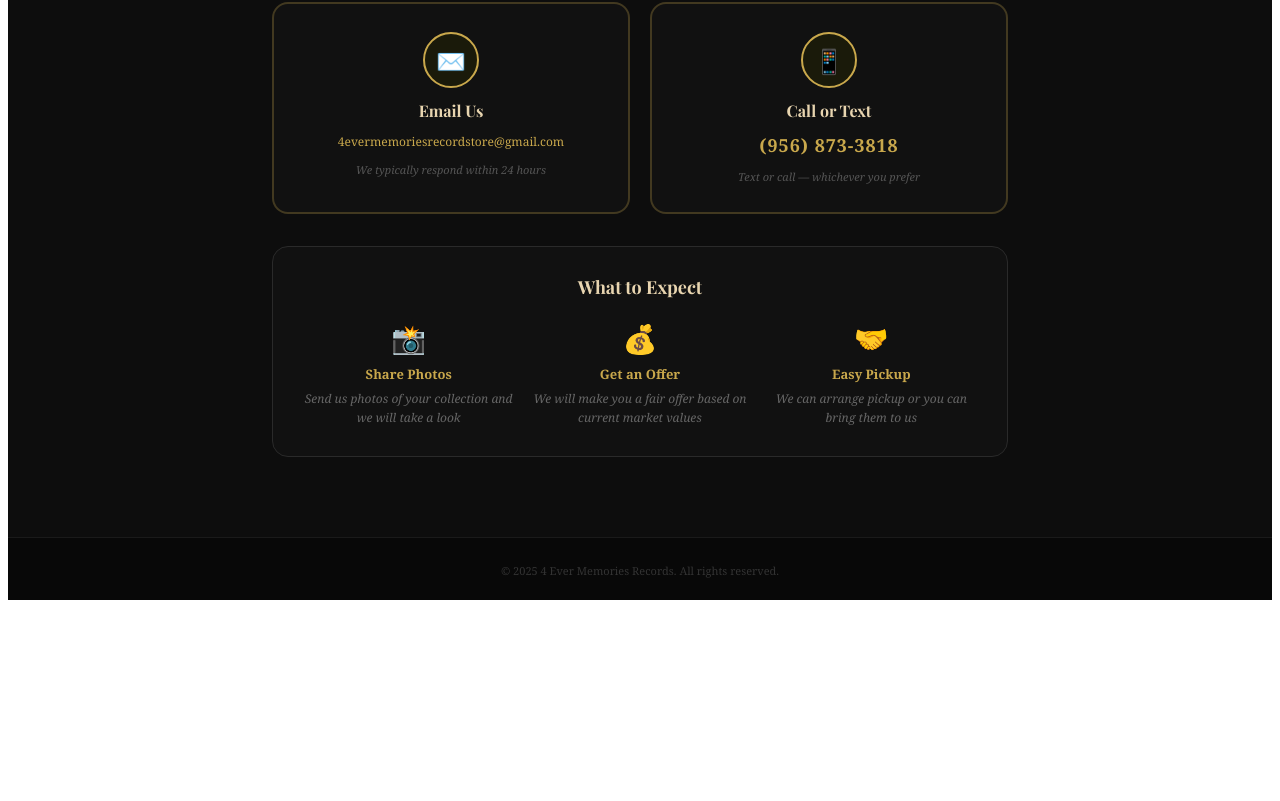
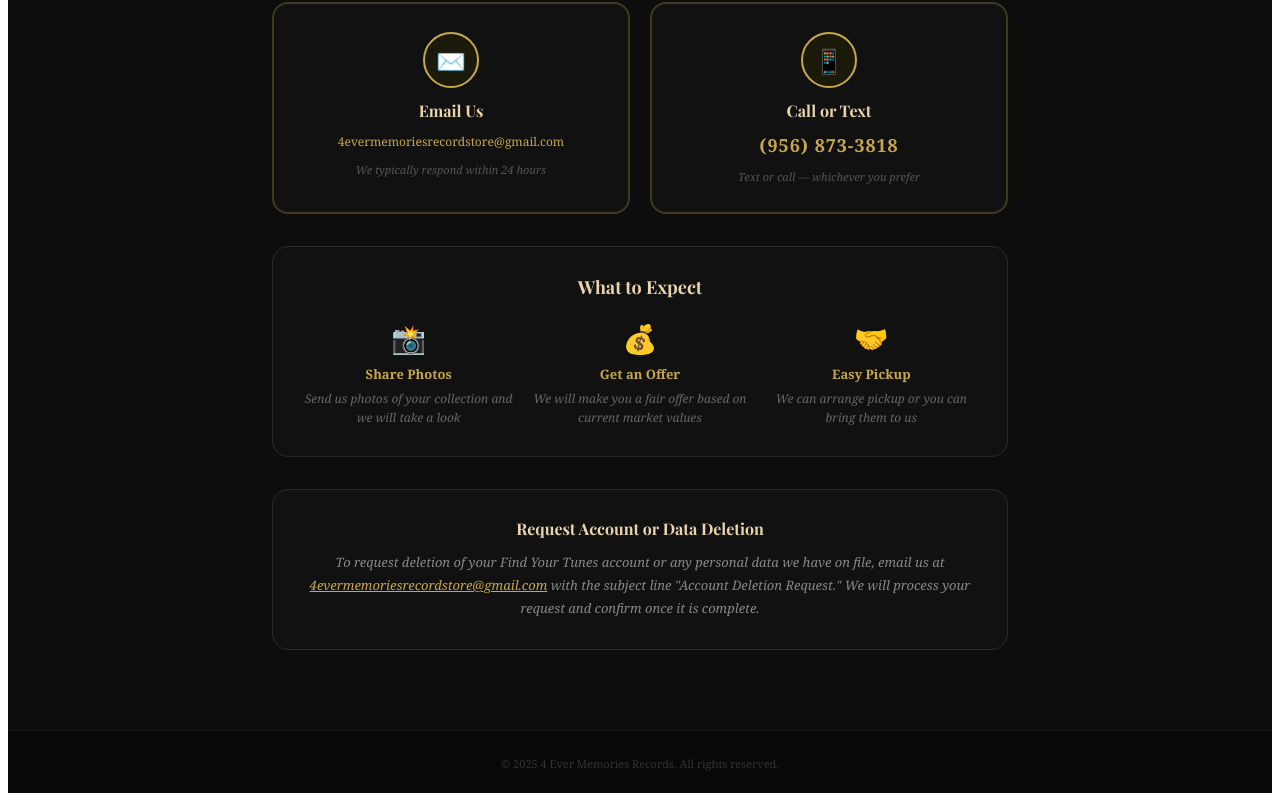
Before and after one commit to Dalcaz1/4ever-records, a Next.js app: page /contact in a window 1280 px wide. Shown: the part 766-1567 px from the top of the page. Before the commit the page ends 1374 px from the top, so only its background shows below. Built offline with nearby package versions, Linux system fonts and the light colour scheme.

Commit message:
Update contact.js

```diff
--- a/pages/contact.js
+++ b/pages/contact.js
@@ -107,6 +107,20 @@ export default function Contact() {
           </div>
         </div>
 
+        {/* ACCOUNT & DATA DELETION */}
+        <div style={{ background: '#111', border: '1px solid #2a2a2a', borderRadius: '16px', padding: '28px', marginTop: '32px', textAlign: 'center' }}>
+          <div style={{ fontFamily: "'Playfair Display', Georgia, serif", fontSize: '16px', color: '#e8d5b0', fontWeight: '700', marginBottom: '12px' }}>
+            Request Account or Data Deletion
+          </div>
+          <p style={{ fontSize: '13px', color: '#888', lineHeight: 1.8, margin: 0, fontStyle: 'italic' }}>
+            To request deletion of your Find Your Tunes account or any personal data we have on file, email us at{' '}
+            <a href="mailto:4evermemoriesrecordstore@gmail.com" style={{ color: '#c9a84c', textDecoration: 'underline' }}>
+              4evermemoriesrecordstore@gmail.com
+            </a>{' '}
+            with the subject line "Account Deletion Request." We will process your request and confirm once it is complete.
+          </p>
+        </div>
+
       </div>
 
       {/* FOOTER */}
```
